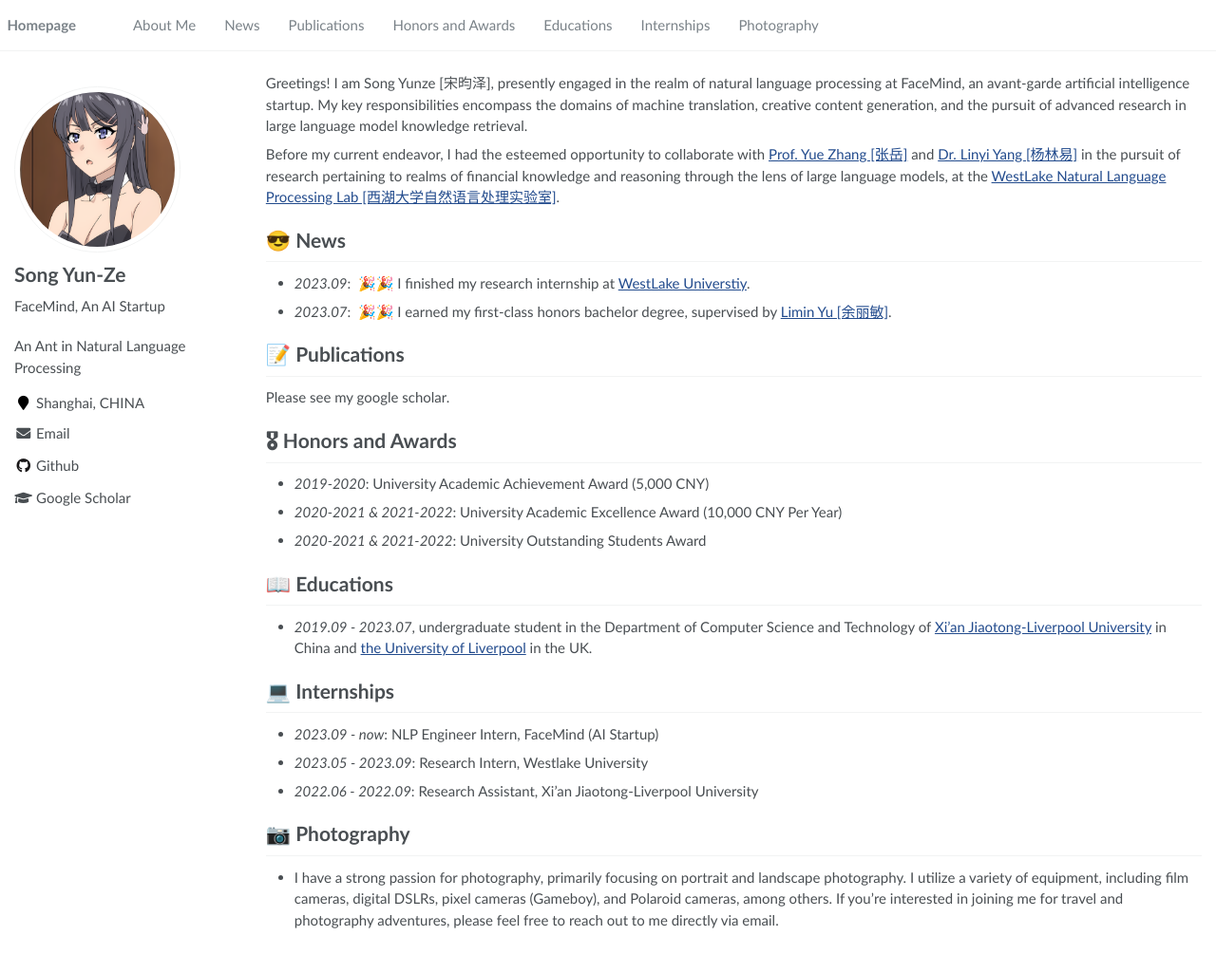
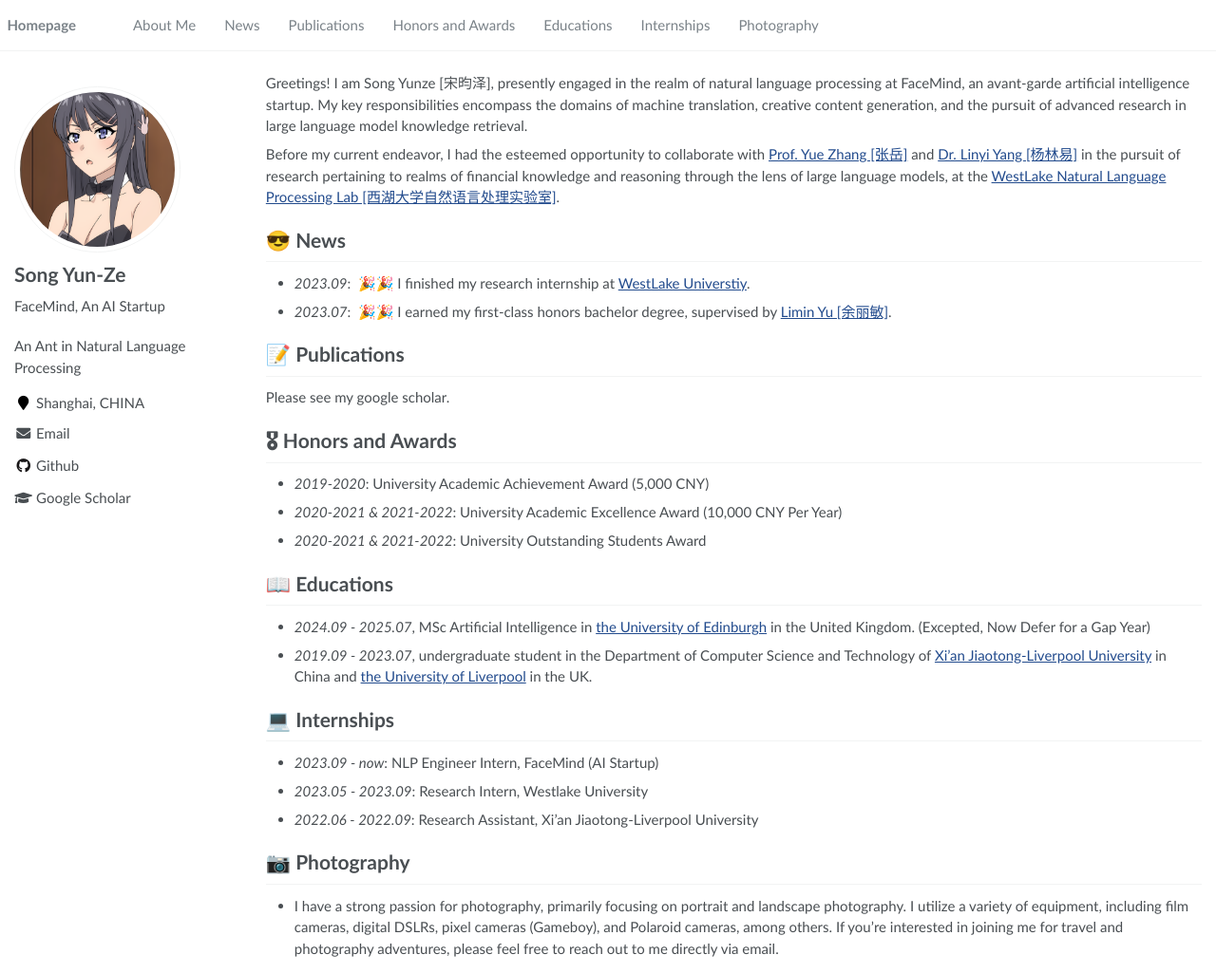
Before and after one commit to YunzeSong/YunzeSong.github.io, a Jekyll site: the page built from _pages/about.md, in a window 1280 px wide and 1025 px high. Shown: the whole window at 95% size. Built offline with Jekyll 4.4.1, drawn with Linux system fonts in a browser that asks for light colours.

Commit message:
Update about.md

```diff
--- a/_pages/about.md
+++ b/_pages/about.md
@@ -34,6 +34,7 @@ Please see my google scholar.
 - *2020-2021 & 2021-2022*: University Outstanding Students Award
 
 # 📖 Educations
+- *2024.09 - 2025.07*, MSc Artificial Intelligence in <a href='https://www.ed.ac.uk/'>the University of Edinburgh</a> in the United Kingdom. (Excepted, Now Defer for a Gap Year)
 - *2019.09 - 2023.07*, undergraduate student in the Department of Computer Science and Technology of <a href='https://www.xjtlu.edu.cn/zh'>Xi'an Jiaotong-Liverpool University</a> in China and <a href='https://www.liverpool.ac.uk/'> the University of Liverpool</a> in the UK.
 
 # 💻 Internships
```
